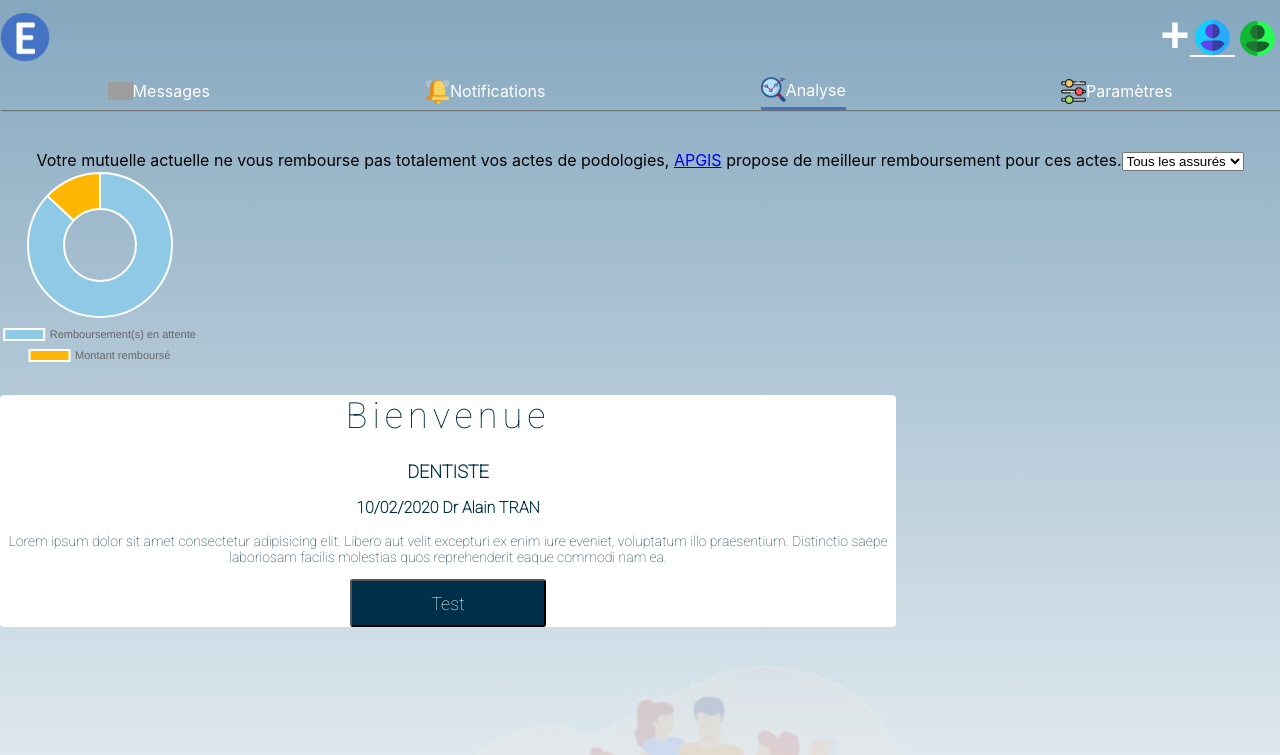
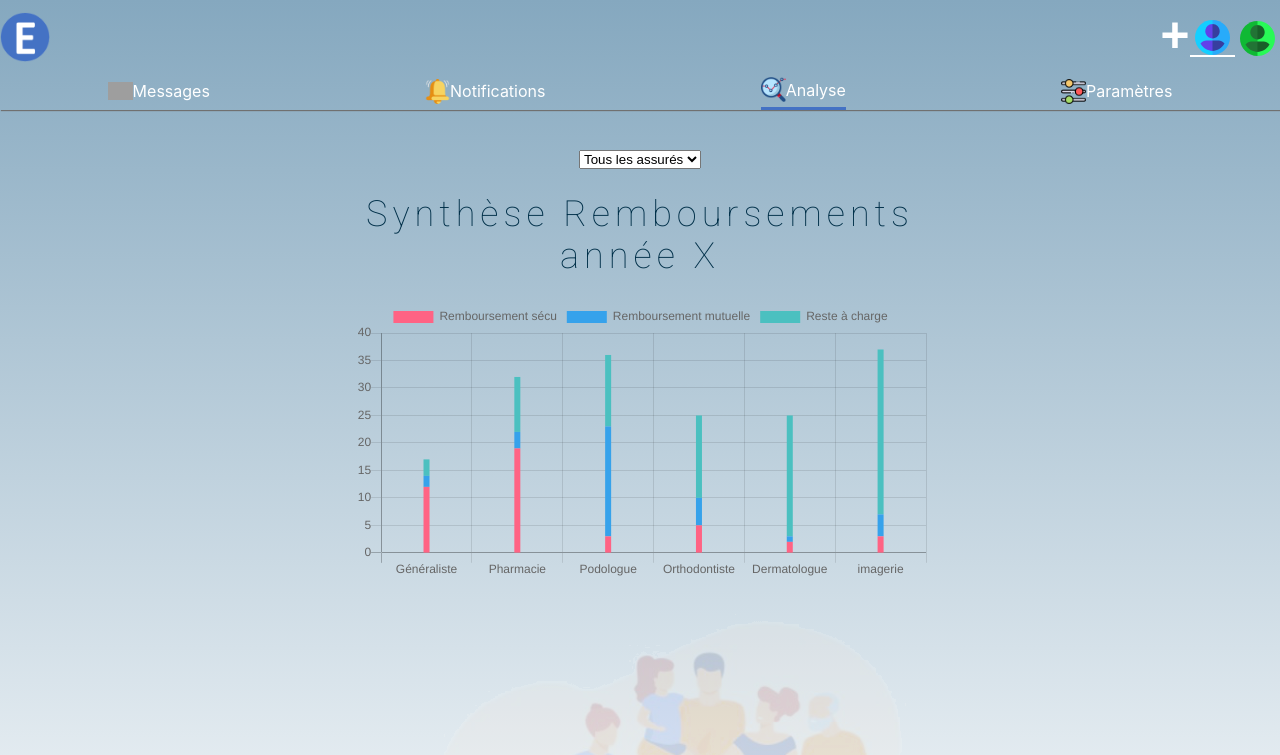
Before and after one commit to WildCodeSchool/remoteFR-R2dwild-P3-secuel-front, a React (Create React App) app: page /analyse in a window 1280 px wide. Shown: the top 755 px of the page. Built offline with nearby package versions, Linux system fonts and the light colour scheme; grey boxes are pictures that could not be loaded.

Commit message:
Alaintomic effects on stackedbar screen Analyse

```diff
--- a/src/components/Events.css
+++ b/src/components/Events.css
@@ -58,3 +58,25 @@
   justify-content: center;
   width: 100%;
 }
+
+.notificationICon {
+  color: white;
+  text-decoration: none;
+  position: relative;
+  display: inline-block;
+}
+
+.notificationICon .badge {
+  position: absolute;
+  justify-content: center;
+  top: -10px;
+  right: -50px;
+  height: 30px;
+  width: 30px;
+  display: flex;
+  align-items: center;
+  border-radius: 50%;
+  background: #D62828;
+  border: 2px solid #A3BDCE ;
+  color: white;
+}
--- a/src/components/Events.js
+++ b/src/components/Events.js
@@ -16,7 +16,12 @@ const Events = () => {
   return (
     <div className='events'>
       <div id='insured1' onClick={handleClick1}>
-        <h1 className='nomAssure'>Jean Dupont</h1>
+        <div className='notificationICon'>
+          <h1 className='nomAssure'>Jean Dupont</h1>
+          <span className='badge'>
+            {eventArray.filter(data => data['prénom'] === 'Jean').length}
+          </span>
+        </div>
         {hidden1 ? (
           <p className='voirActes'>Voir les actes</p>
         ) : (
@@ -34,7 +39,12 @@ const Events = () => {
         )}
       </div>
       <div id='insured2' onClick={handleClick2}>
-        <h1 className='nomAssure'>Lucas Dupont</h1>
+        <div className='notificationICon'>
+          <h1 className='nomAssure'>Lucas Dupont</h1>
+          <span className='badge'>
+            {eventArray.filter(data => data['prénom'] === 'Lucas').length}
+          </span>
+        </div>
         {hidden2 ? (
           <p className='voirActes'>Voir les actes</p>
         ) : (
@@ -52,7 +62,12 @@ const Events = () => {
         )}
       </div>
       <div id='insured3' onClick={handleClick3}>
-        <h1 className='nomAssure'>Marie Dupont</h1>
+        <div className='notificationICon'>
+          <h1 className='nomAssure'>Marie Dupont</h1>
+          <span className='badge'>
+            {eventArray.filter(data => data['prénom'] === 'Marie').length}
+          </span>
+        </div>
         {hidden3 ? (
           <p className='voirActes'>Voir les actes</p>
         ) : (
@@ -70,7 +85,12 @@ const Events = () => {
         )}
       </div>
       <div id='insured4' onClick={handleClick4}>
-        <h1 className='nomAssure'>Léa Dupont</h1>
+        <div className='notificationICon'>
+          <h1 className='nomAssure'>Léa Dupont</h1>
+          <span className='badge'>
+            {eventArray.filter(data => data['prénom'] === 'Lea').length}
+          </span>
+        </div>
         {hidden4 ? (
           <p className='voirActes'>Voir les actes</p>
         ) : (
--- /dev/null
+++ b/src/components/StackedBar.css
@@ -0,0 +1,7 @@
+.bar{
+  display: flex;
+  flex-direction: column;
+  justify-content: center;
+  width: 80%;
+  align-items: center;
+}
--- /dev/null
+++ b/src/components/StackedBar.js
@@ -0,0 +1,249 @@
+import React, { useState, useEffect } from 'react'
+import { Bar } from 'react-chartjs-2'
+
+import './StackedBar.css'
+
+function StackedBar() {
+  const [data, setData] = useState({})
+
+  useEffect(() => {
+    setData({
+      labels: [
+        'Généraliste',
+        'Pharmacie',
+        'Podologue',
+        'Orthodontiste',
+        'Dermatologue',
+        'imagerie'
+      ],
+      datasets: [
+        {
+          barPercentage: 0.5,
+          barThickness: 6,
+          maxBarThickness: 8,
+          label: 'Remboursement sécu',
+          data: [12, 19, 3, 5, 2, 3],
+          backgroundColor: 'rgb(255, 99, 132)'
+        },
+        {
+          barPercentage: 0.5,
+          barThickness: 6,
+          maxBarThickness: 8,
+          label: 'Remboursement mutuelle',
+          data: [2, 3, 20, 5, 1, 4],
+          backgroundColor: 'rgb(54, 162, 235)'
+        },
+        {
+          barPercentage: 0.5,
+          barThickness: 6,
+          maxBarThickness: 8,
+          label: 'Reste à charge',
+          data: [3, 10, 13, 15, 22, 30],
+          backgroundColor: 'rgb(75, 192, 192)'
+        }
+      ]
+    })
+  }, [])
+
+  const options = {
+    maintainAspectRatio: false,
+    scales: {
+      yAxes: [
+        {
+          stacked: true,
+          ticks: {
+            beginAtZero: true
+          }
+        }
+      ],
+      xAxes: [
+        {
+          stacked: true
+        }
+      ]
+    }
+  }
+
+  return (
+    <div className='bar'>
+      <h1 className='title'>Synthèse Remboursements année X</h1>
+      <Bar data={data} options={options} />
+    </div>
+  )
+}
+
+export default StackedBar
+
+// import React from 'react'
+// import { Bar } from 'react-chartjs-2'
+// import 'chartjs-plugin-datalabels'
+
+// import eventArray from '../data/fakejson/fakedata.json'
+
+// // import './StackedBar.css'
+
+// export default function StackedBar(label) {
+//   const array = label.nonrembours
+//     ? [
+//         'Remboursement en attente',
+//         'Sécurité Sociale',
+//         'Mutuelle 1',
+//         'Non remboursé'
+//       ]
+//     : ['Remboursement(s) en attente', 'Montant remboursé']
+
+//   return (
+//     <div className='StackedBar'>
+//       <Bar
+//         data={{
+//           labels: [
+//             'Généraliste',
+//             'Pharmacie',
+//             'Podologue',
+//             'Orthodontiste',
+//             'dermatologue'
+//           ],
+//           datasets: [
+//             {
+//               data: [0, 10, 30, 5],
+//               backgroundColor: ['#003049']
+//             },
+//             {
+//               data: [0, 5, 10, 5],
+//               backgroundColor: ['#FCBF49']
+//             },
+//             {
+//               data: [0, 4, 1, 5],
+//               backgroundColor: ['#71B340']
+//             },
+//             {
+//               data: [0, 5, 6, 5],
+//               backgroundColor: ['#7EA8BE']
+//             },
+//               borderColor: 'white',
+//               hoverBorderColor: 'grey',
+//               borderWidth: 2,
+//               hoverBorderWidth: 4,
+//               datalabels: {
+//                 display: true,
+//                 color: 'white',
+//                 anchor: 'end',
+//                 align: 'start',
+//                 offset: -10,
+//                 borderWidth: 2,
+//                 borderColor: 'white',
+//                 borderRadius: 25,
+//                 backgroundColor: context => {
+//                   return context.dataset.backgroundColor
+//                 },
+//                 formatter: value => {
+//                   return value + '€'
+//                 }
+//               }
+//             }
+//           ]
+//         }}
+//         height={500}
+//         width={500}
+//         // devicePixelRatio={1}
+//         options={{
+//           scales: {
+//             xAxes: [{ stacked: true }],
+//             yAxes: [{ stacked: true }]
+//           },
+//           responsive: false,
+//           title: {
+//             display: false,
+//             text: 'Remboursements',
+//             fontColor: 'black',
+//             position: 'top',
+//             fontSize: 30
+//           },
+//           legend: {
+//             position: 'bottom',
+//             labels: {
+//               fontSize: 11
+//             }
+//           }
+//         }}
+//       />
+//     </div>
+//   )
+// }
+// import React, { useState, useEffect } from 'react'
+// import { Bar } from 'react-chartjs-2'
+
+// function StackedBar() {
+//   const [data, setData] = useState({})
+
+//   useEffect(() => {
+//     setData({
+//       labels: [
+//         'Généraliste',
+//         'Pharmacie',
+//         'Podologue',
+//         'Orthodontiste',
+//         'Dermatologue',
+//         'imagerie'
+//       ],
+//       datasets: [
+//         {
+//           barPercentage: 0.5,
+//           barThickness: 6,
+//           maxBarThickness: 8,
+//           label: 'Remboursement sécu',
+//           data: [12, 19, 3, 5, 2, 3],
+//           backgroundColor: 'rgb(255, 99, 132)'
+//         },
+//         {
+//           barPercentage: 0.5,
+//           barThickness: 6,
+//           maxBarThickness: 8,
+//           label: 'Remboursement mutuelle',
+//           data: [2, 3, 20, 5, 1, 4],
+//           backgroundColor: 'rgb(54, 162, 235)'
+//         },
+//         {
+//           barPercentage: 0.5,
+//           barThickness: 6,
+//           maxBarThickness: 8,
+//           label: 'Reste à charge',
+//           data: [3, 10, 13, 15, 22, 30],
+//           backgroundColor: 'rgb(75, 192, 192)'
+//         }
+//       ]
+//     })
+//   }, [])
+
+//   const options = {
+//     maintainAspectRatio: false,
+//     scales: {
+//       yAxes: [
+//         {
+//           stacked: true,
+//           ticks: {
+//             beginAtZero: true
+//           }
+//         }
+//       ],
+//       xAxes: [
+//         {
+//           stacked: true
+//         }
+//       ]
+//     }
+//   }
+
+//   return (
+//     <>
+//       <div className='header'>
+//         <h1 className='title'>Synthèse Remboursements année X</h1>
+//       </div>
+//       <div style={{ position: 'relative', width: 300, height: 300 }}>
+//         <Bar data={data} options={options} height='200' />
+//       </div>
+//     </>
+//   )
+// }
+
+// export default StackedBar
--- a/src/screen/Analyse.css
+++ b/src/screen/Analyse.css
@@ -1,12 +1,15 @@
 @import url('https://fonts.googleapis.com/css2?family=Roboto:wght@100&display=swap');
 
 .analyseBody {
+  border: 2px solid #003049;
+  padding : 10px;
+  margin: auto;
   height: 70%;
-  width: 70%;
+  width: 50%;
   justify-content: center;
   align-items: center;
   background-color: white;
-  border-radius: 4px;
+  box-shadow: 0 4px 8px 0 rgba(0, 0, 0, 0.2), 0 6px 20px 0 rgba(0, 0, 0, 0.19);
 }
 
 h1 {
@@ -19,7 +22,8 @@ h1 {
 
 h2 {
 font-family: 'Roboto', sans-serif;
-font-size: 18px;
+font-weight: bolder;
+font-size: 20px;
 color: #003049;
 }
 
@@ -32,7 +36,8 @@ h3 {
   p {
     font-family: 'Roboto', sans-serif;
   font-style: normal;
-  font-size: 14px;
+  font-size: 16px;
+  font-weight: bolder;
   color: #003049;
   }
 
@@ -46,6 +51,8 @@ h3 {
   font-family: 'Roboto', sans-serif;
   font-size: 18px;
 }
-.Donut{
-  width: 200px;
+.analyse{
+  display: flex;
+  flex-direction: column;
+  align-items: center;
 }
--- a/src/screen/Analyse.js
+++ b/src/screen/Analyse.js
@@ -1,35 +1,42 @@
-import Donut from '../components/Donut'
+import StackedBar from '../components/StackedBar'
+
+import { useState } from 'react'
 
 import './Analyse.css'
 
-import eventArray from '../data/fakejson/fakedata.json'
+// import eventArray from '../data/fakejson/fakedata.json'
 
 const Analyse = () => {
+  const [select, setSelect] = useState('')
+  // const filterArray = eventArray.filter(event =>
+  //   event['prénom'].includes(select)
+  // )
+
+  const handleSelect = e => setSelect(e.target.value)
+
   return (
-    <div>
-      Votre mutuelle actuelle ne vous rembourse pas totalement vos actes de
+    <div className='analyse'>
+      {/* Votre mutuelle actuelle ne vous rembourse pas totalement vos actes de
       podologies, <a href='https://apgis.com/'>APGIS</a> propose de meilleur
-      remboursement pour ces actes.
+      remboursement pour ces actes. */}
       <select>
-        <option>Tous les assurés</option>
-        <option></option>
-        <option></option>
-        <option></option>
-        <option></option>
+        <option value='' onChange={handleSelect}>
+          Tous les assurés
+        </option>
+        <option value='Jean' onChange={handleSelect}>
+          Jean Dupont
+        </option>
+        <option value='Lucas' onChange={handleSelect}>
+          Lucas Dupont
+        </option>
+        <option value='Marie' onChange={handleSelect}>
+          Marie Dupont
+        </option>
+        <option value='Lea' onChange={handleSelect}>
+          Léa Dupont
+        </option>
       </select>
-      <Donut />
-      <div className='analyseBody'>
-        <h1>Bienvenue</h1>
-        <h2>DENTISTE</h2>
-        <h3>10/02/2020 Dr Alain TRAN</h3>
-        <p>
-          Lorem ipsum dolor sit amet consectetur adipisicing elit. Libero aut
-          velit excepturi ex enim iure eveniet, voluptatum illo praesentium.
-          Distinctio saepe laboriosam facilis molestias quos reprehenderit eaque
-          commodi nam ea.
-        </p>
-        <button className='button'>Test</button>
-      </div>
+      <StackedBar />
     </div>
   )
 }
--- a/src/screen/Message.css
+++ b/src/screen/Message.css
@@ -4,4 +4,5 @@
   background: white;
   border: slategrey 1px solid;
   color: black;
+  font-size: normal;
 }
--- a/src/screen/Notification.css
+++ b/src/screen/Notification.css
@@ -72,7 +72,7 @@
   background-color: white;
 }
 
-table, tr,td, th {
+table, tr, td, th {
   border: 1px solid black;
   font-size: small;
 }
```
